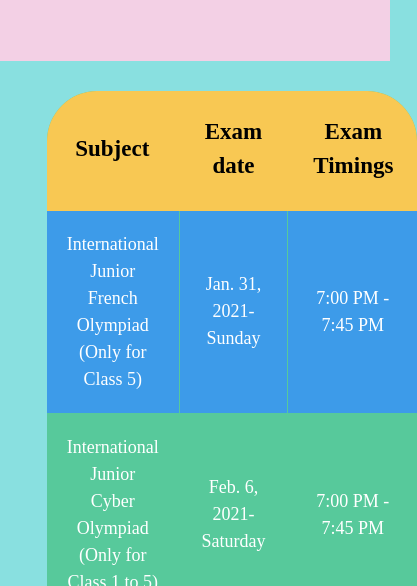
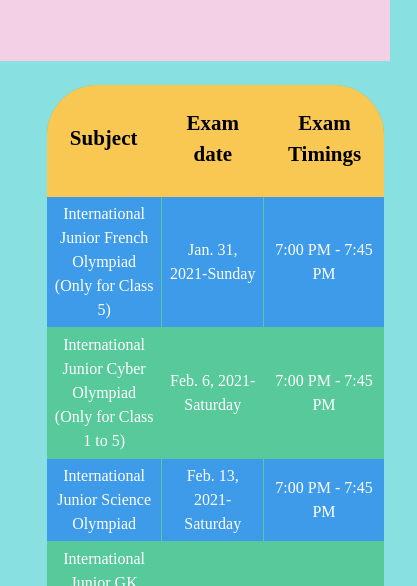
Before and after one commit to NOFjunior/NOFjunior, a plain HTML site: page Datepage.html in a window 390 px wide. Shown: the part 258-844 px from the top of the page, 417 px wide, since content can reach past the window. Drawn offline with nearby package versions, Linux system fonts and the light colour scheme; some packages are replaced by stand-ins of ours.

Commit message:
Table responsive
@media Qurey

```diff
--- a/Datepage.html
+++ b/Datepage.html
@@ -170,6 +170,45 @@ td.text-right {
   text-align: center;
 }
 
+	    /**********************************************/
+
+   @media only screen and (max-width: 500px) {
+
+     div.table-title {
+     max-width: 300px;
+     padding:2px;
+     width: 100%;
+}
+
+.table-fill {
+  max-width: 100px;
+  padding:1px;
+  width: 50%;
+
+}
+    td {
+    padding:5px;
+    font-weight:100;
+    font-size:16px;
+
+}
+
+th {
+  color:#000;;
+  background:#f8c853;
+  border-bottom:3px solid #f8c853;
+  border-right: 3px solid #f8c853;
+  font-size:21px;
+  padding:23px;
+  text-align:center;
+
+}
+
+
+
+   }
+
+/**********************************************/
 
   </style>
 
```
